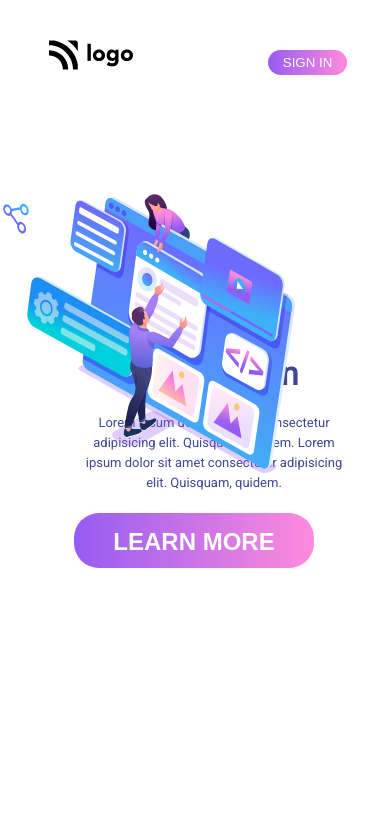
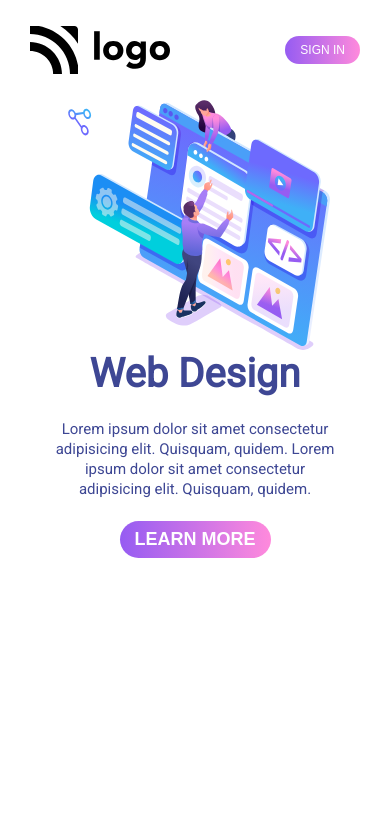
Before and after one commit to HeyRintu/project-8, a website: page index.html in a window 390 px wide. Drawn offline with Linux system fonts and the light colour scheme.

Commit message:
responsive updated

```diff
--- a/css/index.css
+++ b/css/index.css
@@ -1,186 +1,219 @@
 * {
-    padding: 0px;
-    margin: 0px;
+    margin: 0;
+    padding: 0;
+    outline: 0;
 }
-body {
+body{
     height: 100%;
     width: 100%;
     font-family: Roboto;
 }
-nav {
-    display:flex;
-    justify-content:space-around;
-    margin-top: 50px;
+.main-div {
+    height: 100%;
+    margin: 25px 100px;
+    display: flex;
+    flex-direction: column;
 }
-.nav-items {
-    display:flex;
-    gap: 50px;
-    color: #1F2873;
-    font-weight: 900;
-    font-size: 20px;
-    position: relative;
-    right: 50px;
+.backcover {
+    position: absolute;
+    right: 0;
+    top: 0;
+    z-index: -2;
+    height: 90%;
 
 }
-img[alt~="logo"] {
-    position: relative;
+img[alt="intro-img"]{
+    position: absolute;
+    top: 100px;
     right: 50px;
-    bottom: 10px;
-    height: 30px;
+    height: 80%;
+    z-index: -1;
 }
-.signin-btn {
-    background-image: linear-gradient(to right, #965CF2, #FF8ADC);
-    color: #FFFFFF;
-    border: none;
-    height: 25px;
-    padding: 0px 15px;
-    border-radius: 15px;
+.intro-section {
+    display: flex;
+    flex-direction: column;
+    justify-content: flex-start;
+    align-items: flex-start;
+    height: 100%;
+    margin-top: 200px;
+}
+
+
+nav,
+ /* .intro-section > *, */
+nav > *
+{
+    display: flex;
+    flex-direction: row;
+}
+
+
+nav {
+    width: 100%;
+    align-items: center;
+    justify-content: space-between;
+}
+
+.nav-item{
+    text-decoration: none;
+    margin: 10px 30px;
+    font-size: 16px;
+    font-family: Roboto;
+    font-weight: 900;
+    color: #43428A;
 
 }
-.imgs-div {
-    position: absolute;
-    right: 100px;
-    bottom: 10px;
+button {
+    border: none;
+    border-radius: 25px;
+    background: linear-gradient(90deg, #965CF2, #FF8ADC );
+    color: white;
+    font-size: 12px;
+    padding: 7px 15px;
 }
-.vector-img {
-    position: relative;
-    bottom: 200px;
+.left-section > * {
+    padding-bottom: 50px;
 }
-.vector-dot{
-    position: relative;
-    bottom: 295px;
-    right: 40px;
-}
-.left-section {
-    display: inline-flex;
-    flex-direction: column;
-    gap: 50px;
-    margin-top: 150px;
-    margin-left: 150px;
-}
-h1 {
+
+.left-section > h1{
     color: #3E4794;
-    font-size: 65px;
+    font-size: 72px;
     font-family: Roboto;
     font-weight: 900;
 }
-h4 {
+.left-section > h4 {
+    width: 350px;
     color: #3E4794;
+    font-size: 17px;
+    font-family: Roboto;
     font-weight: 400;
-    width: 30%;
-    line-height: 25px;
+    line-height: 27px;
+
 }
-.learn-more-btn {
-    width: 240px;
+.learn-more-btn{
+    font-size: 25px;
+    font-weight: 600;
+    padding: 14px 25px;
+    border-radius: 25px;
     background-image: linear-gradient(to right, #965CF2, #FF8ADC);
-    color: #FFFFFF;
-    border: none;
-    height: 55px;
-    font-size: 24px;
-    font-weight: 600;
-    padding: 15px 20px;
-    border-radius: 25px;
+
+}
+.vector-img{
+    position: absolute;
+    right: 700px;
+    bottom: 180px;
+}
+.vector-dot{
+    position: absolute;
+    right: 725px;
+    bottom: 270px;
+}
 
 
-}
-.backcover{
-    position: absolute;
-    right: 0px;
-    top: 0%;
-    z-index: -1;
+@media screen and (max-width: 1080px) {
+    .backcover{
+        height: 600px;
+    }
+
+    img[alt='intro-img']{
+        height: 505px;
+    }
+
+    .vector-img{
+        position: absolute;
+        bottom: 180px;
+        right: 500px;
+        height: 100px;
+    }
+    .vector-dot{
+        height: 20px;
+        position: absolute;
+        bottom: 260px;
+        right: 520px;
+    }
+    .learn-more-btn {
+        padding: 10px 15px;
+        font-size: 21px;
+    }
+    .left-section > h4 {
+        font-size: 15px;
+    }
+    .left-section > h1 {
+        font-size: 60px;
 }
 
-@media screen and (max-width: 1280px) {
-    .backcover {
-        width: 70vw;
+}
+
+@media screen and (max-width: 768px) {
+    .main-div{
+        margin: 25px 30px;
     }
-    img[alt~="intro-img"] {
-        height: 85vh;
-        position: relative;
-        left: 50px;
 
+    .nav-items{
+        display: none;
     }
-    img.vector-img {
-        position: relative;
-        left: 150px;
+
+    .backcover{
+        height: 400px;
     }
-    div.left-section {
-        margin-left: 50px;
+
+    img[alt='intro-img']{
+        height: 300px;
+    }
+
+    .vector-dot {
+        display: none;
+    }
+    .vector-img {
+        display: none;
     }
 }
 
-@media screen and (max-width: 1024px) {
-    img[alt~="intro-img"] {
-        height: 70vh;
-        position: relative;
-        left: 50px;
-        top: -100px;
+@media screen and (max-width: 650px) {
+    .main-div{
+        margin: 25px 30px;
+    }
+
+
+    .backcover{
+        display: none;
+    }
+
+    img[alt='intro-img']{
+        top: 100px;
+        height: 250px;
+        margin-right: 10px;
 
     }
-    img.vector-img {
-        position: relative;
-        left: 200px;
-    }
-    img[alt~="logo"] {
-        margin-left: 56px;
-    }
-    img.vector-dot {
-        position: relative;
-        left: 70px;
-    }
-    h1 {
-        font-size: 44px;
-    }
-}
-@media screen and (max-width: 768px) {
-    div.nav-items {
-        display: none;
-    }
-    img[alt~="intro-img"] {
-        height: 45vh;
-        position: relative;
-        left: 50px;
-        top: -350px;
+
+    .intro-section{
+        justify-content: center;
+        align-items: center;
+        height: 90%;
+        margin-top: 175px;
 
     }
-    img.vector-img {
-        display: none;
-    }
-    img.vector-dot {
-        display: none;
-    }
-}
-@media screen and (max-width: 650px) {
-    .backcover {
-        display: none;
-    }
-    img[alt~="intro-img"] {
-        height: 33vh;
+
+    .left-section {
+        text-align: center;
         position: relative;
-        left: 5px;
-        top: -357px;
-
-    }
-    div.left-section {
-        position: relative;
-        top: 120px;
-        left: 17px;
-    }
-    h4 {
-        width: 280px;
-        font-size: 13px;
-        text-align: center;
-        line-height: 20px;
-    }
-    div.left-section {
-        position: relative;
-        top: 125px;
-        left: 24px;
-        gap: 20px;
-    }
-    h1 {
-        text-align:center;
-        font-size: 32px;
+        top: 100px;
     }
 
+    .left-section > h1 {
+        font-size: 40px;
+    }
+
+    .left-section > *{
+        padding-bottom: 22px;
+        }
+    .left-section > h4 {
+            font-size: 15px;
+            line-height: 20px;
+            width: 290px;
+        }
+    .learn-more-btn {
+        padding: 8px 15px;
+        font-size: 18px;
+        }
 }
```
Also changed, not shown: readme.md, screenshot-mobile.jpg (added), screenshot-tab.jpg (added), scrrenshot-desktop.jpg (added).
